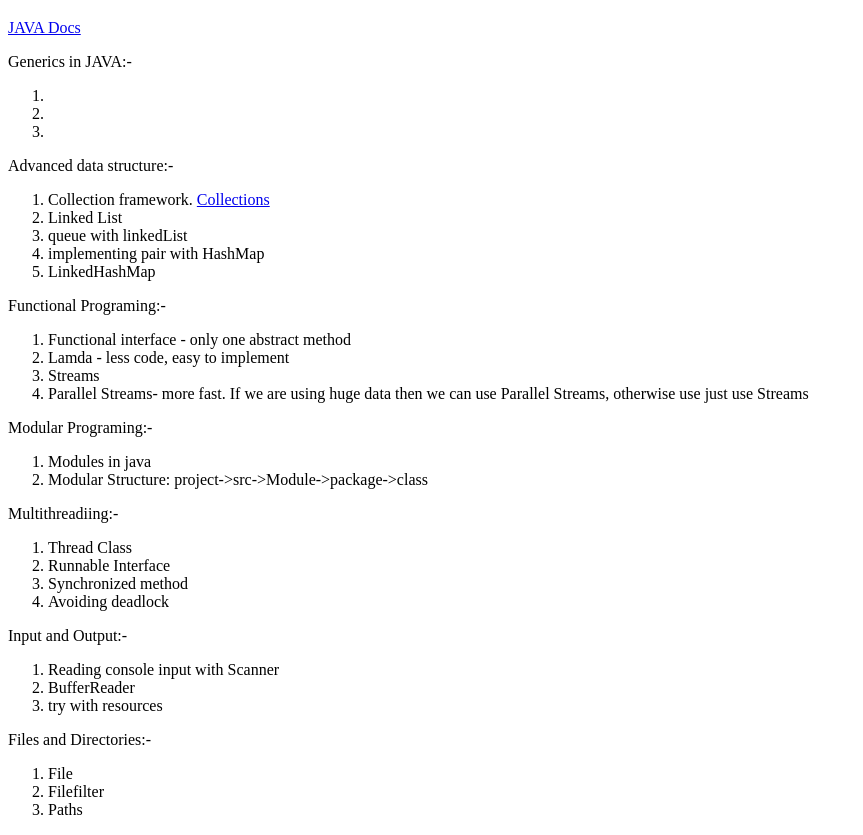
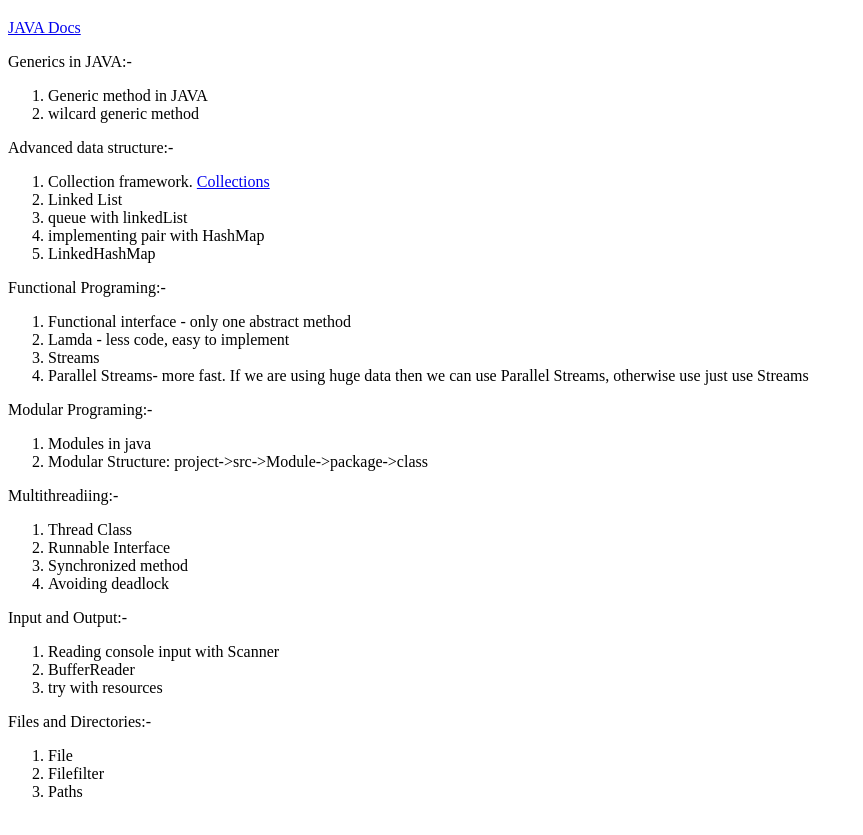
Before and after one commit to anilsyamanthakam/technologies, a plain HTML site: page advancedjava.html in a window 1280 px wide. Shown: the part 61-896 px from the top of the page, without its empty margins (0-863 px from the left). Drawn offline with Linux system fonts and the light colour scheme.

Commit message:
Update advancedjava.html

```diff
--- a/advancedjava.html
+++ b/advancedjava.html
@@ -8,9 +8,8 @@
 <p><a href="https://docs.oracle.com/en/java/javase/11/docs/">JAVA Docs</a></p>
 <p>Generics in JAVA:-<br/>
   <ol>
-    <li></li>
-    <li></li>
-    <li></li>
+    <li>Generic method in JAVA</li>
+    <li>wilcard generic method</li>
   </ol>
 </p>
 <p>Advanced data structure:-<br/>
```
